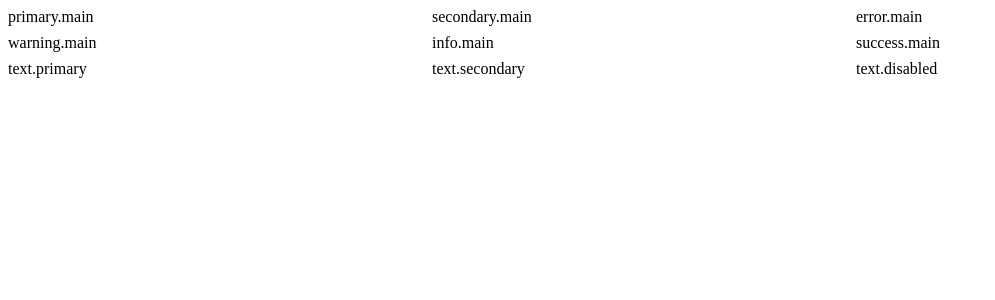
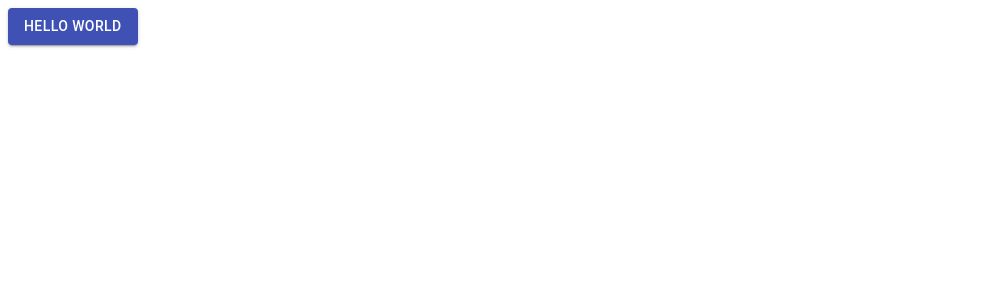
Before and after one commit to shivamoeini/zamin-khaki, a React (Create React App) app in the folder client/my-app/: page / in a window 1280 px wide. Shown: the top 300 px of the page, without its empty margins (0-995 px from the left). Built offline with nearby package versions, Linux system fonts and the light colour scheme.

Commit message:
meateialui

```diff
--- a/client/my-app/src/App.js
+++ b/client/my-app/src/App.js
@@ -1,55 +1,13 @@
+
 import React from 'react';
-import Box from '@material-ui/core/Box';
-import Grid from '@material-ui/core/Grid';
-
-export default function BackgroundColor() {
+import ReactDOM from 'react-dom';
+import Button from '@material-ui/core/Button';
+function App() {
   return (
-    <Grid container spacing={1}>
-      <Grid item xs={12} sm={4}>
-        <Box bgcolor="primary.main" color="primary.contrastText" p={2}>
-          primary.main
-        </Box>
-      </Grid>
-      <Grid item xs={12} sm={4}>
-        <Box bgcolor="secondary.main" color="secondary.contrastText" p={2}>
-          secondary.main
-        </Box>
-      </Grid>
-      <Grid item xs={12} sm={4}>
-        <Box bgcolor="error.main" color="error.contrastText" p={2}>
-          error.main
-        </Box>
-      </Grid>
-      <Grid item xs={12} sm={4}>
-        <Box bgcolor="warning.main" color="warning.contrastText" p={2}>
-          warning.main
-        </Box>
-      </Grid>
-      <Grid item xs={12} sm={4}>
-        <Box bgcolor="info.main" color="info.contrastText" p={2}>
-          info.main
-        </Box>
-      </Grid>
-      <Grid item xs={12} sm={4}>
-        <Box bgcolor="success.main" color="success.contrastText" p={2}>
-          success.main
-        </Box>
-      </Grid>
-      <Grid item xs={12} sm={4}>
-        <Box bgcolor="text.primary" color="background.paper" p={2}>
-          text.primary
-        </Box>
-      </Grid>
-      <Grid item xs={12} sm={4}>
-        <Box bgcolor="text.secondary" color="background.paper" p={2}>
-          text.secondary
-        </Box>
-      </Grid>
-      <Grid item xs={12} sm={4}>
-        <Box bgcolor="text.disabled" color="background.paper" p={2}>
-          text.disabled
-        </Box>
-      </Grid>
-    </Grid>
+    <Button variant="contained" color="primary">
+      Hello World
+    </Button>
   );
 }
+
+export default App;
```
